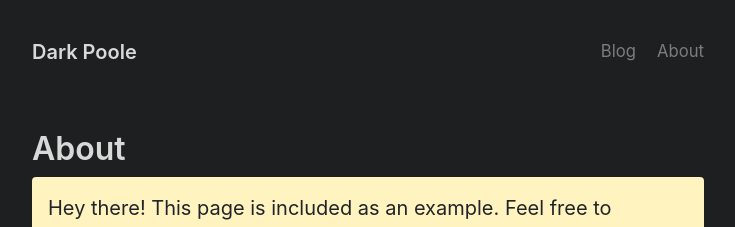
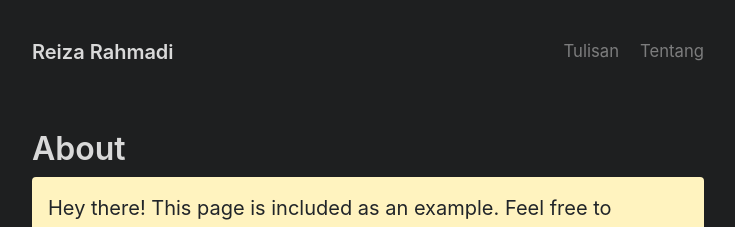
Before and after one commit to reizarahmadi/rzpage, a Jekyll site: the page built from about.md, in a window 1280 px wide. Shown: the top 227 px of the page, without its empty margins (272-1007 px from the left). Built offline with Jekyll 4.4.1, drawn with Linux system fonts in a browser that asks for light colours.

Commit message:
Update _config.yml

```diff
--- a/_config.yml
+++ b/_config.yml
@@ -1,6 +1,6 @@
 # Setup
-title: Dark Poole
-url: https://getpoole.com
+title: Reiza Rahmadi
+url: http://reizarahmadi
 paginate: 1
 baseurl: ""
 permalink: pretty
@@ -32,17 +32,17 @@ sass:
 
 # Specify the author for blog posts
 author:
-  name: Mark Otto
-  url: https://twitter.com/mdo
-  email: markdotto@gmail.com
+  name: Reiza Rahmadi
+  url: https://instagram.com/akhmdrz
+  email: kpd@reizarahmadi.com
 
 # Custom vars
 version: 3.0.0
 
 # Navbar page list
 nav:
-  - title: Blog
+  - title: Tulisan
     url: /archive
 
-  - title: About
+  - title: Tentang
     url: /about
```
